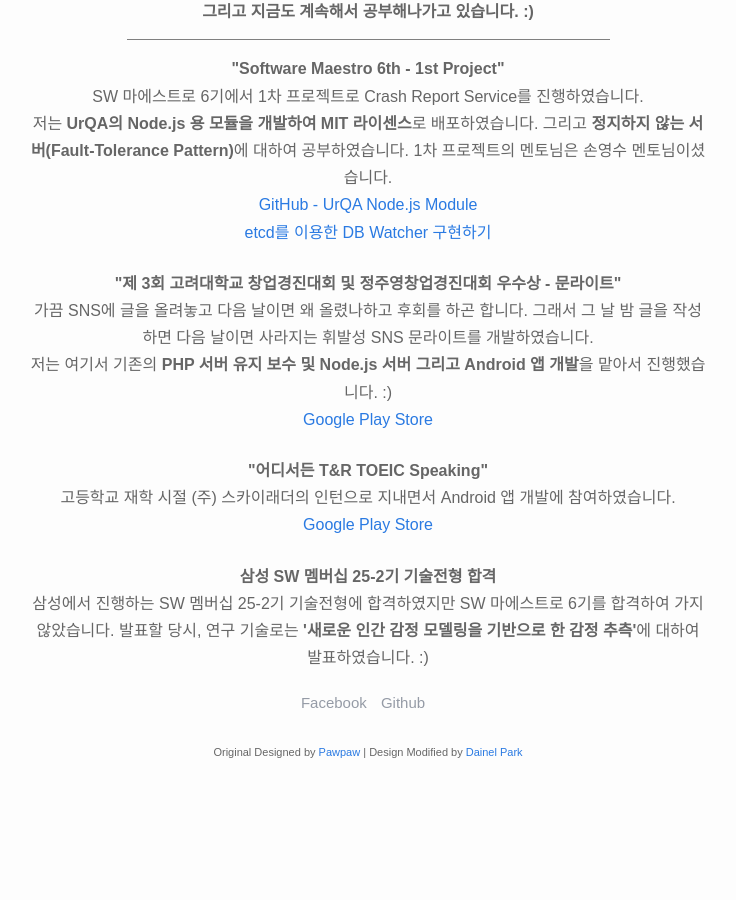
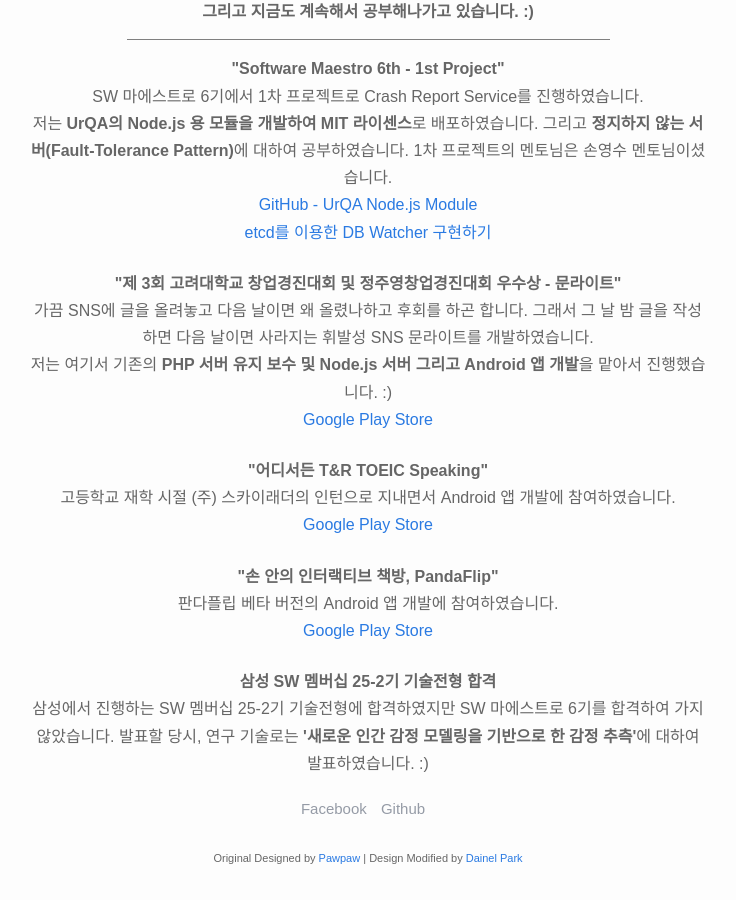
Before and after one commit to DainelPark/dainelpark.github.io, a Jekyll site: the page built from about.html, in a window 1280 px wide and 900 px high, scrolled down 890 px. Shown: the whole window, without its empty margins (272-1008 px from the left). Built offline with Jekyll 4.4.1, drawn with Linux system fonts in a browser that asks for light colours; before the commit the page ends 1684 px from its top, so only the background shows below that.

Commit message:
update about page

```diff
--- a/about.html
+++ b/about.html
@@ -82,6 +82,17 @@
 			<br />
 
 			<li>
+				<b>"손 안의 인터랙티브 책방, PandaFlip"</b>
+				<br />
+				판다플립 베타 버전의 Android 앱 개발에 참여하였습니다.
+				<br />
+
+				<a href="https://play.google.com/store/apps/details?id=com.pandaflip.app">Google Play Store</a>
+			</li>
+
+			<br />
+
+			<li>
 				<b>삼성 SW 멤버십 25-2기 기술전형 합격</b>
 				<br>
 				삼성에서 진행하는 SW 멤버십 25-2기 기술전형에 합격하였지만 SW 마에스트로 6기를 합격하여 가지 않았습니다. 발표할 당시, 연구 기술로는 <b>'새로운 인간 감정 모델링을 기반으로 한 감정 추측'</b>에 대하여 발표하였습니다. :)
```
